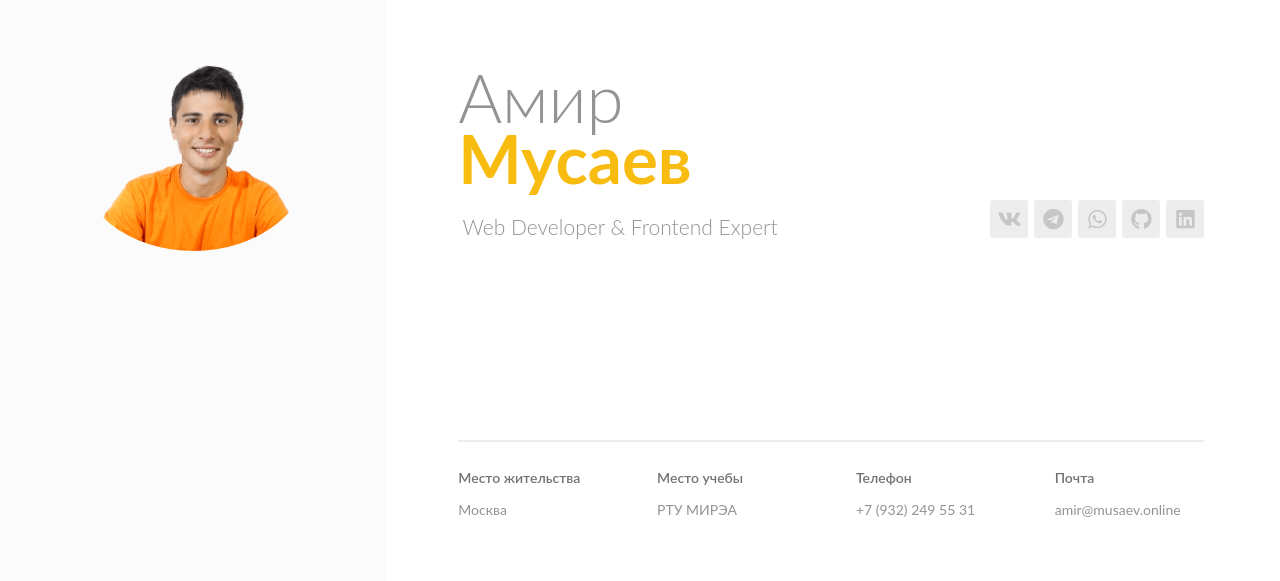
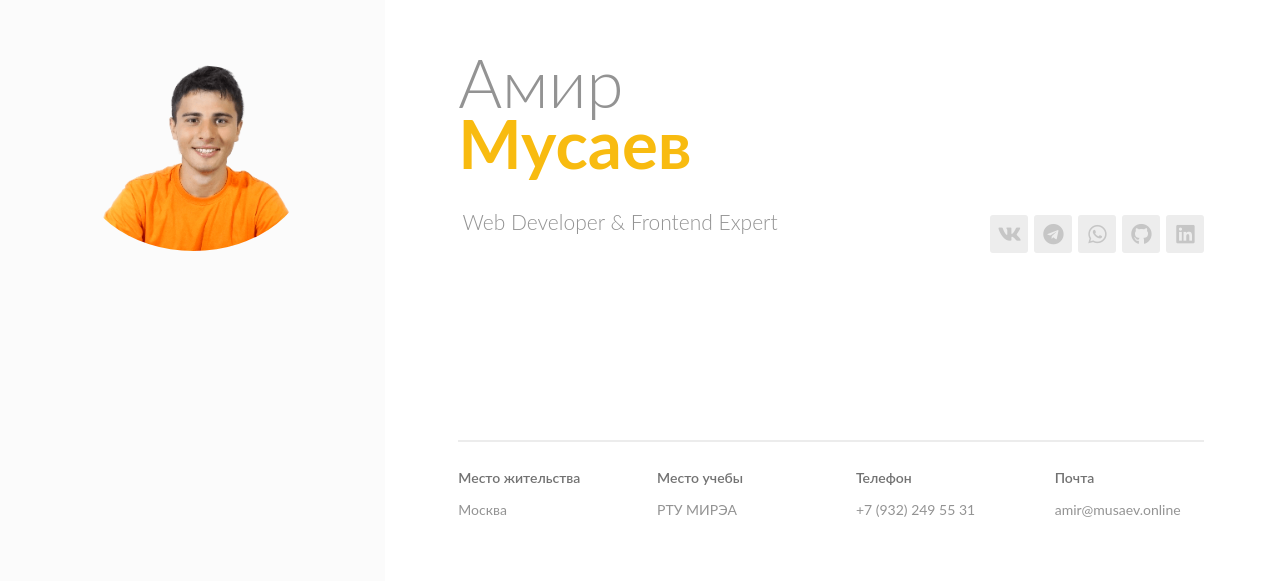
Before and after one commit to musaevonline/my, a plain HTML site: page index.html in a window 1280 px wide. Shown: the part 216-797 px from the top of the page. Drawn offline with Linux system fonts and the light colour scheme; a web font is replaced by a local one.

Commit message:
feat: SEO

```diff
--- a/index.html
+++ b/index.html
@@ -11,7 +11,7 @@
     <meta name="Keywords" content="Амир Мусаев, Портфолио, Персоналный сайт,
     Программист, Frontend Developer, 21 школа, 3 школа, рту мирэа>
     <meta charset="utf-8" />
-    <link rel="canonical" href="https://musaev.online/">
+    <link rel="canonical" href="https://musaev.online/" />
     <meta
       name="viewport"
       content="width=device-width, initial-scale=1, shrink-to-fit=no"
@@ -165,13 +165,13 @@
                             >
                               Мусаев
                             </span>
+                            <span
+                              class="a-header c-brand__sub-title t-sub-title c-brand__sizer"
+                            >
+                              Web Developer &amp; Frontend Expert
+                            </span>
                           </span>
                         </h1>
-                        <h2 class="a-header c-brand__sub-title t-sub-title">
-                          <span class="c-brand__sizer">
-                            Web Developer &amp; Frontend Expert
-                          </span>
-                        </h2>
                       </div>
                     </div>
 
```
